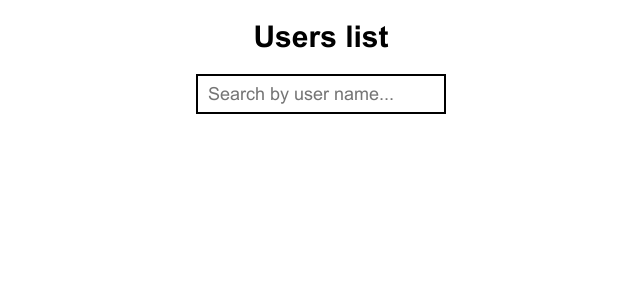
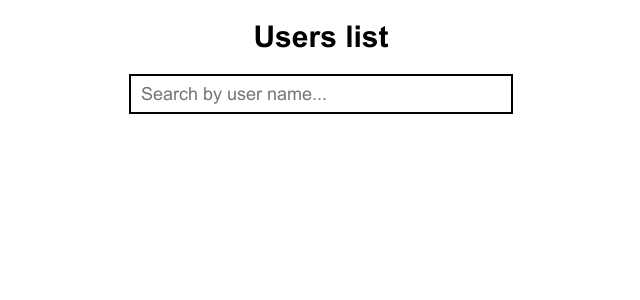
Before and after one commit to Szalkowski/users-list, a React (Create React App) app: page / in a window 1280 px wide. Shown: the top 300 px of the page, without its empty margins (319-959 px from the left). Built offline with nearby package versions, Linux system fonts and the light colour scheme; the HTML template or start-up script is replaced by a standard one.

Commit message:
input styling

```diff
--- a/src/components/input/input.scss
+++ b/src/components/input/input.scss
@@ -5,7 +5,7 @@
 
   &__text {
     padding: 0 10px;
-    width: 250px;
+    width: 30%;
     height: 40px;
     font-size: $normal;
     border: 2px solid $black;
@@ -14,4 +14,7 @@
       margin: 0 auto;
     }
   }
+  &:active, &:focus {
+    outline: none;
+  }
 }
```
